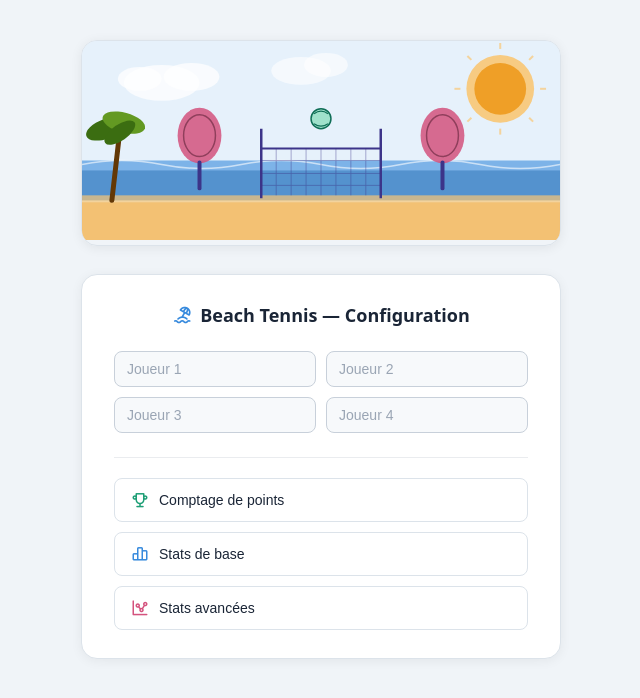
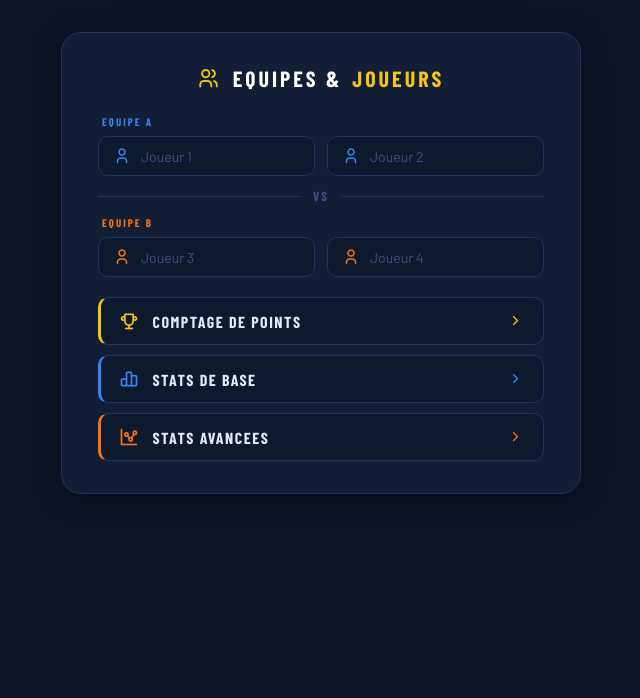
Before and after one commit to Tennerix/BeachStats, a plain HTML site: page index.html in a window 1280 px wide. Shown: the whole page, without its empty margins (319-959 px from the left). Drawn offline with nearby package versions, Linux system fonts and the light colour scheme; a web font is replaced by a local one.

Commit message:
Update index.html

```diff
--- a/index.html
+++ b/index.html
@@ -1,239 +1,73 @@
-
 <!DOCTYPE html>
 <html lang="fr">
 <head>
 <meta charset="UTF-8">
 <meta name="viewport" content="width=device-width, initial-scale=1.0">
-    <title>Beach Tennis — Stats</title>
+<title>Beach Tennis - Stats</title>
 <link rel="stylesheet" href="https://cdn.jsdelivr.net/npm/@tabler/icons-webfont@latest/tabler-icons.min.css">
+<link href="https://fonts.googleapis.com/css2?family=Barlow+Condensed:wght@700;900&family=Barlow:wght@400;500&display=swap" rel="stylesheet">
 <style>
-        *, *::before, *::after { box-sizing: border-box; }
-
-        body {
-            font-family: system-ui, sans-serif;
-            margin: 0;
-            min-height: 100vh;
-            background: #f0f4f8;
-            display: flex;
-            align-items: flex-start;
-            justify-content: center;
-            padding: 2.5rem 1rem 3rem;
-        }
-
-        .bt-wrap {
-            display: flex;
-            flex-direction: column;
-            align-items: center;
-            width: 100%;
-            max-width: 480px;
-        }
-
-        /* Illustration */
-        .bt-hero {
-            width: 100%;
-            border-radius: 16px;
-            overflow: hidden;
-            margin-bottom: 1.75rem;
-            border: 1px solid #dce3ea;
-            box-shadow: 0 2px 12px rgba(0,0,0,0.07);
-        }
-
-        /* Carte principale */
-        .bt-card {
-            width: 100%;
-            background: #ffffff;
-            border: 1px solid #dce3ea;
-            border-radius: 16px;
-            padding: 1.75rem 2rem;
-            box-shadow: 0 2px 12px rgba(0,0,0,0.06);
-        }
-
-        .bt-title {
-            font-size: 18px;
-            font-weight: 600;
-            color: #1a2536;
-            text-align: center;
-            margin: 0 0 1.5rem;
-            display: flex;
-            align-items: center;
-            justify-content: center;
-            gap: 8px;
-        }
-        .bt-title i { font-size: 20px; color: #378ADD; }
-
-        /* Grille prénoms */
-        .names-grid {
-            display: grid;
-            grid-template-columns: 1fr 1fr;
-            gap: 10px;
-            margin-bottom: 1.5rem;
-        }
-
-        .names-grid input {
-            border: 1px solid #c8d0da;
-            border-radius: 8px;
-            padding: 9px 12px;
-            font-size: 14px;
-            background: #f7f9fb;
-            color: #1a2536;
-            width: 100%;
-            transition: border-color 0.15s, box-shadow 0.15s;
-        }
-        .names-grid input:focus {
-            outline: none;
-            box-shadow: 0 0 0 3px rgba(55,138,221,0.2);
-            border-color: #378ADD;
-            background: #fff;
-        }
-        .names-grid input::placeholder { color: #9aa5b4; }
-
-        /* Séparateur */
-        .divider {
-            border: none;
-            border-top: 1px solid #eaecef;
-            margin: 0 0 1.25rem;
-        }
-
-        /* Boutons */
-        .btn-group {
-            display: flex;
-            flex-direction: column;
-            gap: 10px;
-        }
-
-        .btn-stat {
-            display: flex;
-            align-items: center;
-            gap: 10px;
-            padding: 12px 16px;
-            border-radius: 8px;
-            border: 1px solid #dce3ea;
-            background: #ffffff;
-            color: #1a2536;
-            font-size: 14px;
-            font-weight: 500;
-            cursor: pointer;
-            transition: background 0.15s, transform 0.1s;
-            width: 100%;
-            text-align: left;
-        }
-        .btn-stat:hover { background: #f2f6fb; }
-        .btn-stat:active { transform: scale(0.98); }
-        .btn-stat i { font-size: 18px; }
-
-        .btn-stat.points i  { color: #1D9E75; }
-        .btn-stat.base i    { color: #378ADD; }
-        .btn-stat.avancees i{ color: #D4537E; }
+*,*::before,*::after{box-sizing:border-box;margin:0;padding:0}
+body{font-family:Barlow,sans-serif;min-height:100vh;background:#0a1628;display:flex;flex-direction:column;align-items:center;padding:0 0 3rem}
+.hero{width:100%;max-width:900px;position:relative;border-radius:0 0 24px 24px;overflow:hidden;box-shadow:0 8px 40px rgba(0,0,0,.6)}
+.hero img{width:100%;display:block}
+.hero-badge{position:absolute;bottom:18px;right:22px;background:rgba(10,22,40,.78);border:1.5px solid #f5c518;color:#f5c518;font-family:Barlow Condensed,sans-serif;font-size:12px;font-weight:700;letter-spacing:2px;padding:5px 14px;border-radius:20px;text-transform:uppercase}
+.bt-card{width:100%;max-width:520px;background:#111e35;border:1px solid #1e3560;border-radius:20px;padding:2rem 2.25rem;margin-top:2rem;box-shadow:0 4px 32px rgba(0,0,0,.45)}
+.bt-title{font-family:Barlow Condensed,sans-serif;font-size:22px;font-weight:900;color:#fff;text-align:center;text-transform:uppercase;letter-spacing:3px;margin-bottom:1.5rem;display:flex;align-items:center;justify-content:center;gap:10px}
+.bt-title .hl{color:#f5c518}
+.bt-title i{font-size:22px;color:#f5c518}
+.team-label{font-family:Barlow Condensed,sans-serif;font-size:11px;font-weight:700;letter-spacing:2px;text-transform:uppercase;margin-bottom:8px;padding-left:4px}
+.team-label.a{color:#3b82f6}
+.team-label.b{color:#f97316}
+.names-grid{display:grid;grid-template-columns:1fr 1fr;gap:12px;margin-bottom:.75rem}
+.player-slot{display:flex;align-items:center;gap:10px;background:#0d1a2e;border:1px solid #1e3560;border-radius:10px;padding:10px 14px;transition:border-color .2s}
+.player-slot:focus-within{border-color:#f5c518}
+.player-slot.team-b:focus-within{border-color:#f97316}
+.player-slot i{font-size:18px;color:#3b82f6;flex-shrink:0}
+.player-slot.team-b i{color:#f97316}
+.player-slot input{background:none;border:none;outline:none;font-family:Barlow,sans-serif;font-size:14px;color:#e0eaf8;width:100%}
+.player-slot input::placeholder{color:#3b5280}
+.vs-divider{display:flex;align-items:center;gap:12px;margin:4px 0 12px}
+.vs-divider::before,.vs-divider::after{content:"";flex:1;height:1px;background:#1e3560}
+.vs-divider span{font-family:Barlow Condensed,sans-serif;font-size:13px;font-weight:900;color:#3b5280;letter-spacing:2px}
+.btn-group{display:flex;flex-direction:column;gap:10px;margin-top:1.25rem}
+.btn-stat{display:flex;align-items:center;gap:12px;padding:13px 18px;border-radius:10px;border:1px solid #1e3560;background:#0d1a2e;color:#e0eaf8;font-family:Barlow Condensed,sans-serif;font-size:16px;font-weight:700;letter-spacing:1.5px;text-transform:uppercase;cursor:pointer;transition:all .18s;width:100%;text-align:left}
+.btn-stat:hover{background:#162040;transform:translateX(3px)}
+.btn-stat:active{transform:scale(.98)}
+.btn-stat i{font-size:20px}
+.btn-stat .arrow{margin-left:auto;font-size:16px;color:#3b5280}
+.btn-stat:hover .arrow{color:#e0eaf8}
+.btn-stat.points{border-left:3px solid #f5c518}
+.btn-stat.points i{color:#f5c518}
+.btn-stat.base{border-left:3px solid #3b82f6}
+.btn-stat.base i{color:#3b82f6}
+.btn-stat.avancees{border-left:3px solid #f97316}
+.btn-stat.avancees i{color:#f97316}
 </style>
 </head>
 <body>
+<div class="hero">
 
-<div class="bt-wrap">
-
-    <!-- Illustration SVG Beach Tennis -->
-    <div class="bt-hero">
-        <svg viewBox="0 0 480 200" xmlns="http://www.w3.org/2000/svg" width="100%" height="auto" aria-label="Illustration beach tennis">
-            <!-- Ciel -->
-            <rect width="480" height="200" fill="#E6F1FB"/>
-            <!-- Soleil -->
-            <circle cx="420" cy="48" r="34" fill="#FAC775" opacity="0.9"/>
-            <circle cx="420" cy="48" r="26" fill="#EF9F27"/>
-            <!-- Rayons -->
-            <g stroke="#FAC775" stroke-width="2" opacity="0.7">
-                <line x1="420" y1="8"  x2="420" y2="2"/>
-                <line x1="449" y1="19" x2="453" y2="15"/>
-                <line x1="460" y1="48" x2="466" y2="48"/>
-                <line x1="449" y1="77" x2="453" y2="81"/>
-                <line x1="420" y1="88" x2="420" y2="94"/>
-                <line x1="391" y1="77" x2="387" y2="81"/>
-                <line x1="380" y1="48" x2="374" y2="48"/>
-                <line x1="391" y1="19" x2="387" y2="15"/>
-            </g>
-            <!-- Nuages -->
-            <ellipse cx="80"  cy="42" rx="38" ry="18" fill="white" opacity="0.75"/>
-            <ellipse cx="110" cy="36" rx="28" ry="14" fill="white" opacity="0.75"/>
-            <ellipse cx="58"  cy="38" rx="22" ry="12" fill="white" opacity="0.75"/>
-            <ellipse cx="220" cy="30" rx="30" ry="14" fill="white" opacity="0.6"/>
-            <ellipse cx="245" cy="24" rx="22" ry="12" fill="white" opacity="0.6"/>
-            <!-- Mer -->
-            <rect x="0" y="120" width="480" height="40" fill="#378ADD" opacity="0.6"/>
-            <rect x="0" y="130" width="480" height="30" fill="#185FA5" opacity="0.4"/>
-            <!-- Vagues -->
-            <path d="M0,124 Q40,116 80,124 Q120,132 160,124 Q200,116 240,124 Q280,132 320,124 Q360,116 400,124 Q440,132 480,124"
-                  stroke="white" stroke-width="1.5" fill="none" opacity="0.6"/>
-            <!-- Sable -->
-            <rect x="0" y="155" width="480" height="45" fill="#FAC775" opacity="0.7"/>
-            <rect x="0" y="162" width="480" height="38" fill="#EF9F27" opacity="0.35"/>
-            <!-- Poteaux filet -->
-            <line x1="180" y1="88" x2="180" y2="158" stroke="#3C3489" stroke-width="2.5"/>
-            <line x1="300" y1="88" x2="300" y2="158" stroke="#3C3489" stroke-width="2.5"/>
-            <!-- Bande haute -->
-            <line x1="180" y1="108" x2="300" y2="108" stroke="#3C3489" stroke-width="2"/>
-            <!-- Grillage filet -->
-            <g stroke="#3C3489" stroke-width="0.8" opacity="0.5">
-                <line x1="195" y1="108" x2="195" y2="155"/>
-                <line x1="210" y1="108" x2="210" y2="155"/>
-                <line x1="225" y1="108" x2="225" y2="155"/>
-                <line x1="240" y1="108" x2="240" y2="155"/>
-                <line x1="255" y1="108" x2="255" y2="155"/>
-                <line x1="270" y1="108" x2="270" y2="155"/>
-                <line x1="285" y1="108" x2="285" y2="155"/>
-                <line x1="180" y1="120" x2="300" y2="120"/>
-                <line x1="180" y1="133" x2="300" y2="133"/>
-                <line x1="180" y1="145" x2="300" y2="145"/>
-            </g>
-            <!-- Balle -->
-            <circle cx="240" cy="78" r="10" fill="#9FE1CB" stroke="#0F6E56" stroke-width="1.5"/>
-            <path d="M233,73 Q240,68 247,73" stroke="#0F6E56" stroke-width="1.2" fill="none"/>
-            <path d="M233,83 Q240,88 247,83" stroke="#0F6E56" stroke-width="1.2" fill="none"/>
-            <!-- Raquette gauche -->
-            <ellipse cx="118" cy="95" rx="22" ry="28" fill="#D4537E" opacity="0.85"/>
-            <ellipse cx="118" cy="95" rx="16" ry="21" fill="none" stroke="#4B1528" stroke-width="1.5" opacity="0.5"/>
-            <line x1="118" y1="122" x2="118" y2="148" stroke="#3C3489" stroke-width="4" stroke-linecap="round"/>
-            <!-- Raquette droite -->
-            <ellipse cx="362" cy="95" rx="22" ry="28" fill="#D4537E" opacity="0.85"/>
-            <ellipse cx="362" cy="95" rx="16" ry="21" fill="none" stroke="#4B1528" stroke-width="1.5" opacity="0.5"/>
-            <line x1="362" y1="122" x2="362" y2="148" stroke="#3C3489" stroke-width="4" stroke-linecap="round"/>
-            <!-- Palmier -->
-            <line x1="30" y1="160" x2="38" y2="90" stroke="#633806" stroke-width="5" stroke-linecap="round"/>
-            <ellipse cx="25" cy="88" rx="22" ry="10" fill="#3B6D11" transform="rotate(-20,25,88)"/>
-            <ellipse cx="42" cy="82" rx="22" ry="10" fill="#639922" transform="rotate(15,42,82)"/>
-            <ellipse cx="38" cy="92" rx="18" ry="8"  fill="#3B6D11" transform="rotate(-35,38,92)"/>
-        </svg>
+<div class="hero-badge">Interface Stats v1.0</div>
 </div>
-
-    <!-- Carte de configuration -->
 <div class="bt-card">
-        <p class="bt-title">
-            <i class="ti ti-beach"></i>
-            Beach Tennis — Configuration
-        </p>
-
-        <!-- 4 prénoms en grille 2×2 -->
+<p class="bt-title"><i class="ti ti-users"></i>Equipes &amp; <span class="hl">Joueurs</span></p>
+<div class="team-label a">Equipe A</div>
 <div class="names-grid">
-            <input type="text" placeholder="Joueur 1">
-            <input type="text" placeholder="Joueur 2">
-            <input type="text" placeholder="Joueur 3">
-            <input type="text" placeholder="Joueur 4">
+<div class="player-slot"><i class="ti ti-user"></i><input type="text" placeholder="Joueur 1"></div>
+<div class="player-slot"><i class="ti ti-user"></i><input type="text" placeholder="Joueur 2"></div>
 </div>
-
-        <hr class="divider">
-
-        <!-- Boutons stats -->
+<div class="vs-divider"><span>VS</span></div>
+<div class="team-label b">Equipe B</div>
+<div class="names-grid">
+<div class="player-slot team-b"><i class="ti ti-user"></i><input type="text" placeholder="Joueur 3"></div>
+<div class="player-slot team-b"><i class="ti ti-user"></i><input type="text" placeholder="Joueur 4"></div>
+</div>
 <div class="btn-group">
-            <button type="button" class="btn-stat points">
-                <i class="ti ti-trophy"></i> Comptage de points
-            </button>
-            <button type="button" class="btn-stat base">
-                <i class="ti ti-chart-bar"></i> Stats de base
-            </button>
-            <button type="button" class="btn-stat avancees">
-                <i class="ti ti-chart-dots"></i> Stats avancées
-            </button>
+<button type="button" class="btn-stat points"><i class="ti ti-trophy"></i>Comptage de points<i class="ti ti-chevron-right arrow"></i></button>
+<button type="button" class="btn-stat base"><i class="ti ti-chart-bar"></i>Stats de base<i class="ti ti-chevron-right arrow"></i></button>
+<button type="button" class="btn-stat avancees"><i class="ti ti-chart-dots"></i>Stats avancees<i class="ti ti-chevron-right arrow"></i></button>
 </div>
 </div>
-
-</div>
-
 </body>
 </html>
```
Lines whose indentation alone changed are shown as unchanged.
